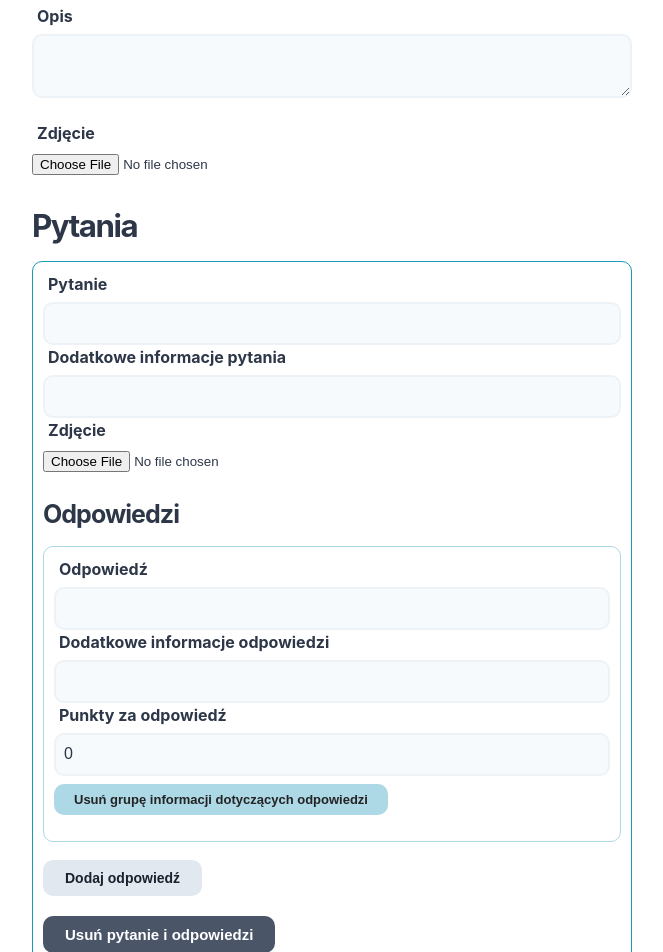
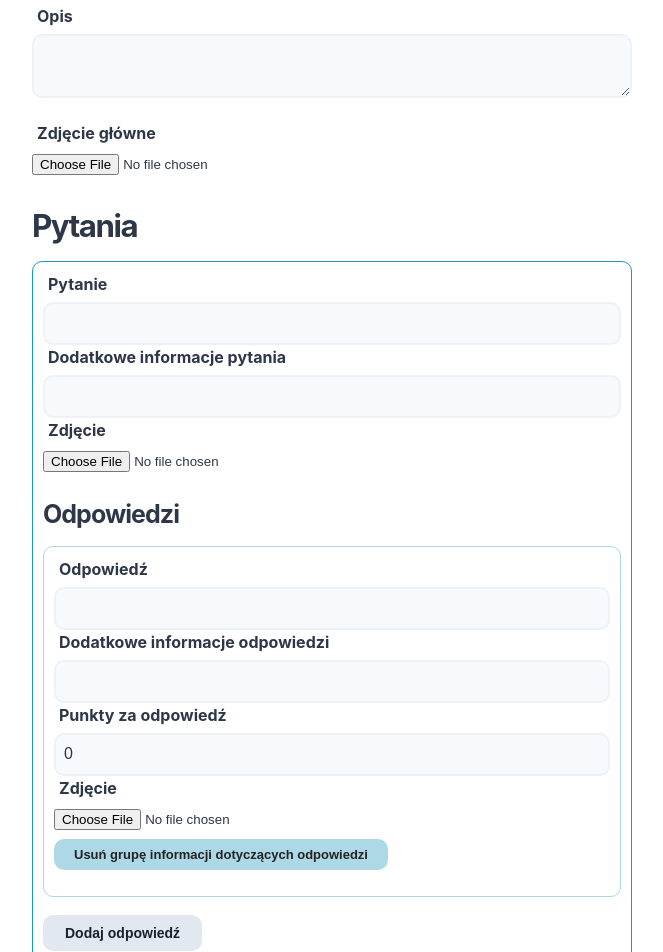
Before and after one commit to Devolla/quizadmin, a React (Create React App) app: page / in a window 1280 px wide. Shown: the part 200-1152 px from the top of the page, without its empty margins (308-971 px from the left). Built offline with nearby package versions, Linux system fonts and the light colour scheme.

Commit message:
file upload in dynamic answers outside the formik component

```diff
--- a/src/QuizForm.jsx
+++ b/src/QuizForm.jsx
@@ -16,10 +16,10 @@ const MyTextInput = ({ label, ...props }) => {
   );
 };
 
-const Answers = ({ question, name }) => (
+const Answers = ({ question, name, setFieldValue }) => (
   <FieldArray
     name={name}
-    render={arrayHelpers => (
+    render={( arrayHelpers )=> (
       <div style={{ marginTop: "8px", backgroundColor: "rgba(0,0,0,0" }}>
         {question.answers.length > 0 &&
           question.answers.map((answer, index) => (
@@ -36,6 +36,19 @@ const Answers = ({ question, name }) => (
               <div className="col">
                 <label htmlFor={`${name}.${index}.scale`}>Punkty za odpowiedź</label>
                 <Field name={`${name}.${index}.scale`} type="number" min="0" max="100" />
+              </div>
+              <div className="form-group">
+                <label htmlFor={`${name}.${index}.file`}>Zdjęcie</label>
+                <input
+                id={`${name}.${index}.file`}
+                name={`${name}.${index}.file`}
+                type="file"
+                onChange={(event) => {
+                  setFieldValue(`${name}.${index}.file`, event.currentTarget.files[0]);
+                  setTimeout(()=>(
+                    previewFile(`${name}.${index}.file`, `${name}${index}img${index}`)), 1000)
+                }} className="form-control" />
+                  <img id={`${name}${index}img${index}`} src="" height="200" alt=""/>
               </div>
 
               <button
@@ -54,7 +67,8 @@ const Answers = ({ question, name }) => (
           onClick={() => arrayHelpers.push({
             header: '',
             teaser: '',
-            scale: 0
+            scale: 0,
+            file: null
           })}
           style={{ marginTop: "8px"}}>
             Dodaj odpowiedź
@@ -64,9 +78,25 @@ const Answers = ({ question, name }) => (
   />
 );
 
-function previewFile() {
-  const preview = document.querySelector('img');
-  const file = document.querySelector('input[type=file]').files[0];
+// const Fileinput = ({ label, ...props }) => {
+//   const [field, meta] = useField(props);
+//   const fileInputs = document.querySelectorAll('input[type=file]');
+//   // name={`${name}.${index}
+//   return (
+//     <>
+//       <label htmlFor={props.id || props.name}>{label}</label>
+//       <input className="text-input" {...field} {...props} />
+//       {meta.touched && meta.error ? (
+//         <div className="error">{meta.error}</div>
+//       ) : null}
+//     </>
+//   );
+// };
+
+function previewFile(inputId, imgId) {
+  console.log(document.getElementById(inputId).files)
+  const preview = document.getElementById(imgId);
+  const file = document.getElementById(inputId).files[0];
   const reader = new FileReader();
   reader.addEventListener("load", () => {
     preview.src = reader.result;
@@ -94,7 +124,8 @@ const QuizForm = () => {
               answers: [{
                 header: '',
                 teaser: '',
-                scale: 0
+                scale: 0,
+                file: null
               }]
             },
           ],
@@ -131,14 +162,14 @@ const QuizForm = () => {
           as="textarea"
           label="Teaser"
           name="teaser" placeholder='' />
-
+{/* główne zdjecie */}
           <div className="form-group">
-            <label htmlFor="file">Zdjęcie</label>
+            <label htmlFor="file">Zdjęcie główne</label>
             <input id="file" name="file" type="file" onChange={(event) => {
               setFieldValue("file", event.currentTarget.files[0]);
-              setTimeout(previewFile, 1000)
+              setTimeout(()=>(previewFile('file', 'fileimg')), 1000)
             }} className="form-control" />
-         { values.file !== null && <img src="" height="200" alt=""/>}
+         { values.file !== null && <img id="fileimg" src="" height="200" alt=""/>}
           </div>
 
         <h3>Pytania</h3>
@@ -176,12 +207,17 @@ const QuizForm = () => {
                     </div>
 
                     <div className="form-group">
-                      <label htmlFor="file">Zdjęcie</label>
-                      <input id="file" name="file" type="file" onChange={(event) => {
-                        setFieldValue("file", event.currentTarget.files[0]);
-                        setTimeout(previewFile, 1000)
+                      <label htmlFor={`questions.${index}.file`}>Zdjęcie</label>
+                      <input
+                      id={`questions.${index}.file`}
+                      name={`questions.${index}.file`}
+                      type="file"
+                      onChange={(event) => {
+                        setFieldValue(`questions.${index}.file`, event.currentTarget.files[0]);
+                        setTimeout(()=>(
+                          previewFile(`questions.${index}.file`, `questions${index}img${index}`)), 1000)
                       }} className="form-control" />
-                      { values.file !== null && <img src="" height="200" alt=""/>}
+                       <img id={`questions${index}img${index}`} src="" height="200" alt=""/>
                     </div>
 
 
@@ -190,6 +226,7 @@ const QuizForm = () => {
                     <Answers
                       question={question}
                       name={`questions.${index}.answers`}
+                      setFieldValue={setFieldValue}
                     />
 
                     <div className="col">
```
